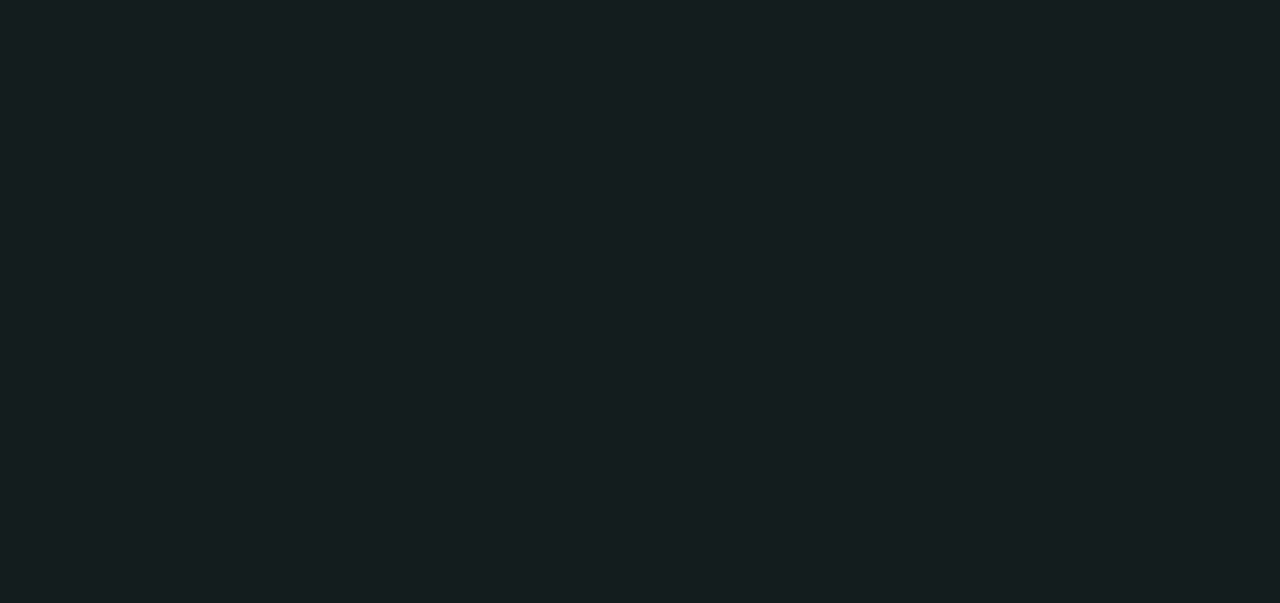
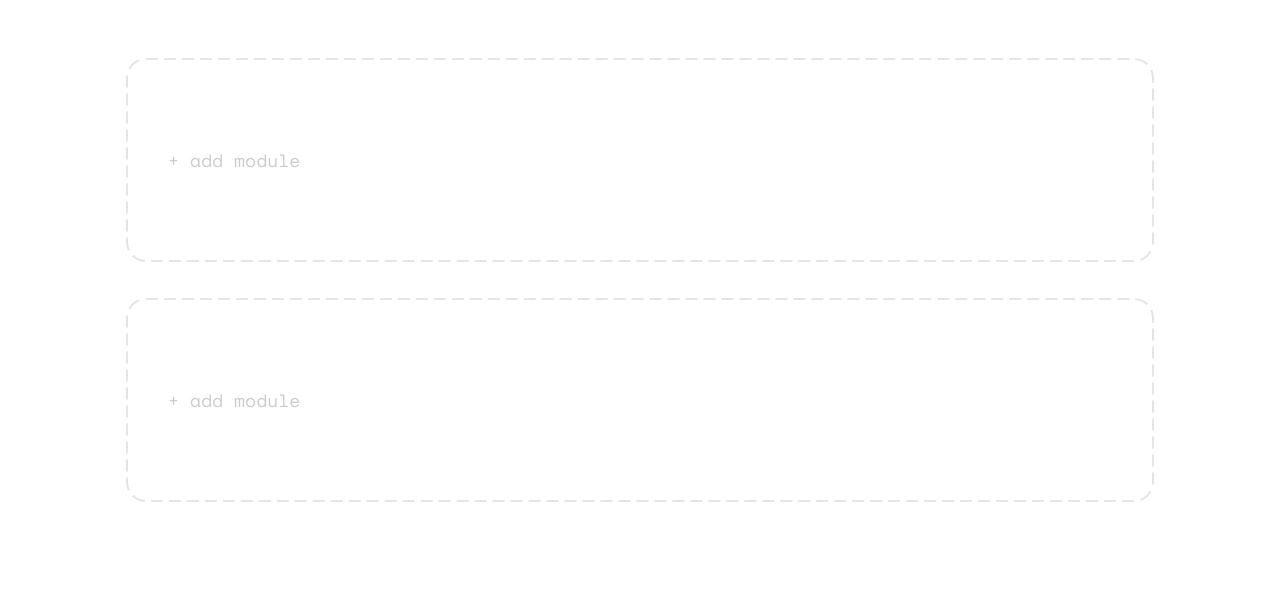
Before and after one commit to thebigtank/modular-synth-app, a website: page index.html in a window 1280 px wide. Drawn offline with nearby package versions, Linux system fonts and the light colour scheme; files that its build step writes are made by us from their sources.

Commit message:
styled the empty module

```diff
--- a/css/_config.scss
+++ b/css/_config.scss
@@ -1,27 +1,27 @@
 // Fonts
-@font-face {
-    font-family: 'agrandir_grand_heavy';
-    src: url('../fonts/agrandir-grandheavy-webfont.woff2') format('woff2'),
-         url('../fonts/agrandir-grandheavy-webfont.woff') format('woff');
-    font-weight: normal;
-    font-style: normal;
-}
+// @font-face {
+//     font-family: 'agrandir_grand_heavy';
+//     src: url('../fonts/agrandir-grandheavy-webfont.woff2') format('woff2'),
+//          url('../fonts/agrandir-grandheavy-webfont.woff') format('woff');
+//     font-weight: normal;
+//     font-style: normal;
+// }
 
-@font-face {
-    font-family: 'agrandir_grand_light';
-    src: url('../fonts/agrandir-grandlight-webfont.woff2') format('woff2'),
-         url('../fonts/agrandir-grandlight-webfont.woff') format('woff');
-    font-weight: normal;
-    font-style: normal;
-}
+// @font-face {
+//     font-family: 'agrandir_grand_light';
+//     src: url('../fonts/agrandir-grandlight-webfont.woff2') format('woff2'),
+//          url('../fonts/agrandir-grandlight-webfont.woff') format('woff');
+//     font-weight: normal;
+//     font-style: normal;
+// }
 
 // Variables
-$base-font: 'Montserrat', sans-serif;
-$heading-font: 'agrandir_grand_heavy';
-$heading-font-light: 'agrandir_grand_light';
+$base-font: 'Space Mono', monospace;
+$secondary-font: 'agrandir_grand_heavy';
+// $heading-font-light: 'agrandir_grand_light';
 $light: #FFFFFF;
-$dark: #131D1E;
-$lemon: #CAFC01;
+$dark: #000000;
+$grey: rgba($dark, 0.1);
 
 html {
 	box-sizing: border-box;
@@ -31,20 +31,16 @@ html {
 // General Configs
 body {
     font-family: $base-font;
-    background-color: $dark;
-    color: $light;
+    background-color: $light;
+    color: $dark;
 }
 
 .block {
     padding: 60px 0;
 }
 
-a {
-    color: $light;
-}
-
 .wrapper {
-    max-width: 1440px;
+    max-width: 1024px;
     width: 100%;
     margin: 0 auto;
 }
--- /dev/null
+++ b/css/_modules.scss
@@ -0,0 +1,53 @@
+.modules {
+
+    .row {
+        display: flex;
+        flex-direction: column;
+        gap: 40px;
+    }
+
+    .module.empty {
+        position: relative;
+        height: 200px;
+        width: 100%;
+
+        &::before {
+            content: "";
+            position: absolute;
+            border: 6px dashed $grey;
+            border-radius: 20px;
+            top: -2px;
+            bottom: -2px;
+            left: -2px;
+            right: -2px;
+        }
+
+        .inner {
+            width: 100%;
+            height: 100%;
+            border-radius: 18px;
+            background-color: $light;
+            position: relative;
+            top: 9;
+            display: flex;
+            align-items: center;
+            padding: 40px;
+            box-sizing: border-box;
+
+            .link {
+                font-family: $base-font;
+                font-weight: 400;
+                font-size: 18px;
+                text-decoration: none;
+                color: $dark;
+                opacity: 0.2;
+                transition: font-weight 250ms ease-in;
+
+                &:hover {
+                    font-weight: 700;
+                }
+            }
+        }
+
+    }
+}
--- a/css/style.scss
+++ b/css/style.scss
@@ -1,2 +1,3 @@
 @import 'config';
 @import 'reset';
+@import 'modules';
--- a/index.html
+++ b/index.html
@@ -4,10 +4,41 @@
     <meta charset="UTF-8">
     <meta name="viewport" content="width=device-width, initial-scale=1.0">
     <title>App</title>
+    <link rel="preconnect" href="https://fonts.googleapis.com">
+    <link rel="preconnect" href="https://fonts.gstatic.com" crossorigin>
+    <link href="https://fonts.googleapis.com/css2?family=Space+Mono:wght@400;700&display=swap" rel="stylesheet">
+    <link href="https://fonts.googleapis.com/css2?family=Open+Sans:wght@300;400;500;600;700;800&display=swap" rel="stylesheet">
     <link rel="stylesheet" href="css/style.css">
 </head>
 <body>
 
+    <header></header>
+
+
+    <section class="block modules">
+        <div class="wrapper">
+            <div class="row">
+                <div class="module empty">
+                    <div class="inner">
+                        <a href="#" class="link">+ add module</a>
+                    </div>
+                </div>
+                <div class="module empty">
+                    <div class="inner">
+                        <a href="#" class="link">+ add module</a>
+                    </div>
+                </div>
+
+                <div class="module interface osc-1">
+
+                </div>
+            </div>
+        </div>
+    </section>
+
+
+    <footer></footer>
+
 
 </body>
 </html>
```
Also changed, not shown: css/style.css (added), 2 other files.
